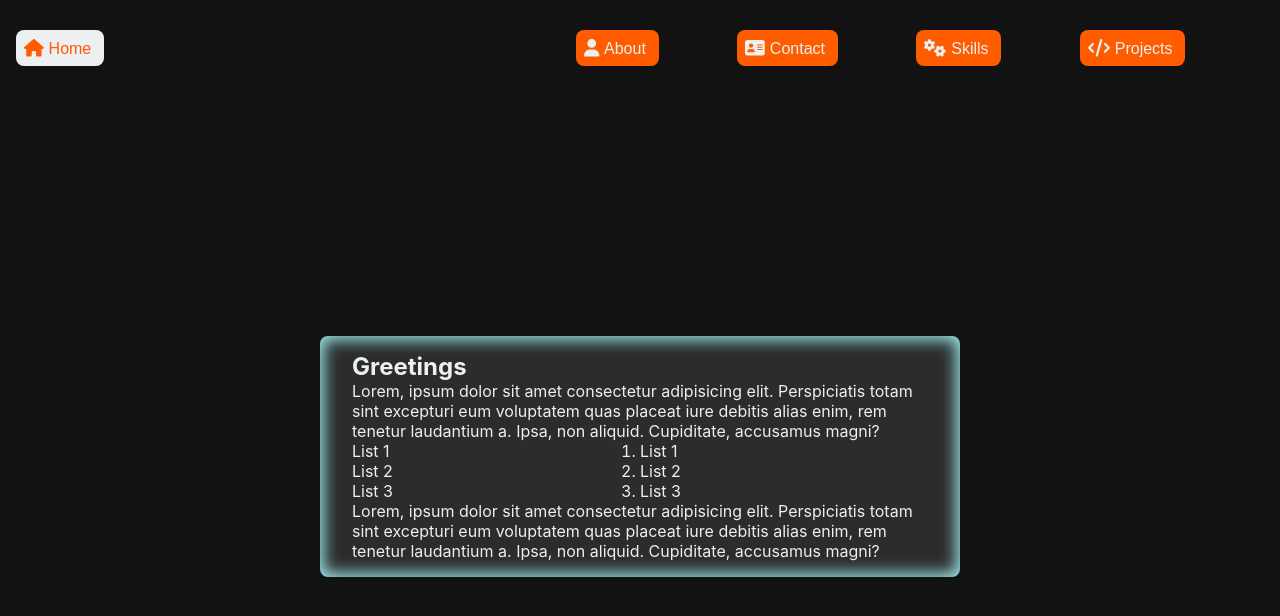
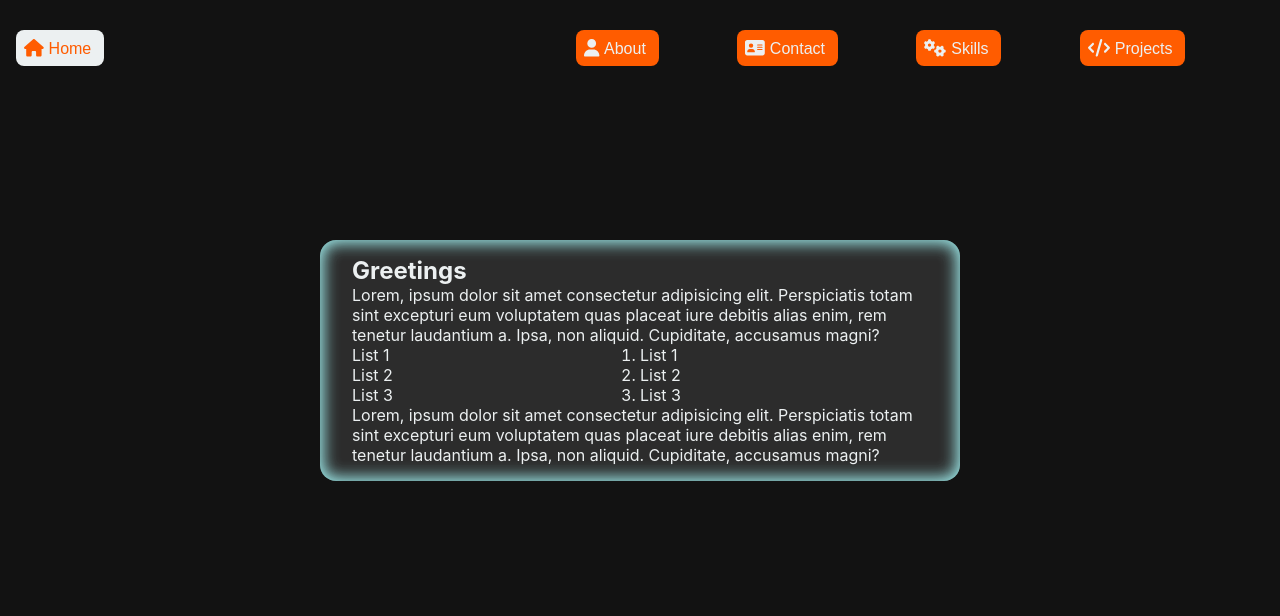
Before and after one commit to RajveerNarang/raghuweb, a React (Vite) app: page / in a window 1280 px wide. Shown: the top 616 px of the page. Built offline with nearby package versions, Linux system fonts and the light colour scheme.

Commit message:
Fix: Loader and positioning

```diff
--- a/src/Components/Basics/GlassBox/glass.module.scss
+++ b/src/Components/Basics/GlassBox/glass.module.scss
@@ -8,7 +8,7 @@
 
 	color: $dark-text;
 	box-shadow: inset 0 0 1rem 0.2rem $dark-accent;
-	border-radius: 0.5rem;
+	border-radius: 1rem;
 	padding: 1rem;
 
 	min-width: 25dvw;
--- a/src/Components/Basics/Loader/loader.module.scss
+++ b/src/Components/Basics/Loader/loader.module.scss
@@ -1,13 +1,16 @@
 @import '@src/index.scss';
 
 .load {
-	position: relative;
-	height: 100vh;
-	width: 100vw;
+	position: absolute;
+	top: 50%;
+	left: 50%;
+	// height: 100vh;
+	// width: 100vw;
 	display: flex;
 	justify-content: center;
 	align-items: center;
-	scale: 5;
+
+	transform: scale(5);
 
 	.dbl_spin__1,
 	.dbl_spin__2 {
--- a/src/Components/MainComponent/Main.jsx
+++ b/src/Components/MainComponent/Main.jsx
@@ -1,5 +1,5 @@
 import React, { lazy } from 'react'
-// import styles from './main.module.scss'
+import styles from '@components/MainComponent/main.module.scss'
 
 const Navbar = lazy(() => import('@components/NavbarComponent/Navbar'))
 const Routing = lazy(() => import('@components/MainComponent/Routing'))
@@ -8,10 +8,10 @@ const Routing = lazy(() => import('@components/MainComponent/Routing'))
 function Main() {
 
   return (
-	<>
+	<main className={styles.container}>
     <Navbar />
-    <Routing addStyle={{paddingTop: '12vh'}} />
-  </>
+    <Routing addClass={styles.router} />
+  </main>
   )
 }
 
--- a/src/Components/MainComponent/Routing.jsx
+++ b/src/Components/MainComponent/Routing.jsx
@@ -8,9 +8,9 @@ const Contact = lazy(() => import('@components/ContactComponent/Contact'))
 const Skills = lazy(() => import('@components/SkillsComponent/Skills'))
 const Projects = lazy(() => import('@components/ProjectsComponent/Projects'))
 
-const Routing = ({ addStyle }) => {
+const Routing = ({ addClass }) => {
   return (
-	<div style={{...addStyle}}>
+	<div className={addClass}>
 		<Routes>
 			<Route path=''
 				element={
--- a/src/Components/MainComponent/main.module.scss
+++ b/src/Components/MainComponent/main.module.scss
@@ -0,0 +1,7 @@
+.container {
+	display: flex;
+	flex-direction: column;
+}
+.router {
+	flex-grow: 1;
+}
--- a/src/index.scss
+++ b/src/index.scss
@@ -12,7 +12,6 @@
 html,
 body {
 	height: 100%;
-	overflow: hidden;
 }
 
 a {
```
